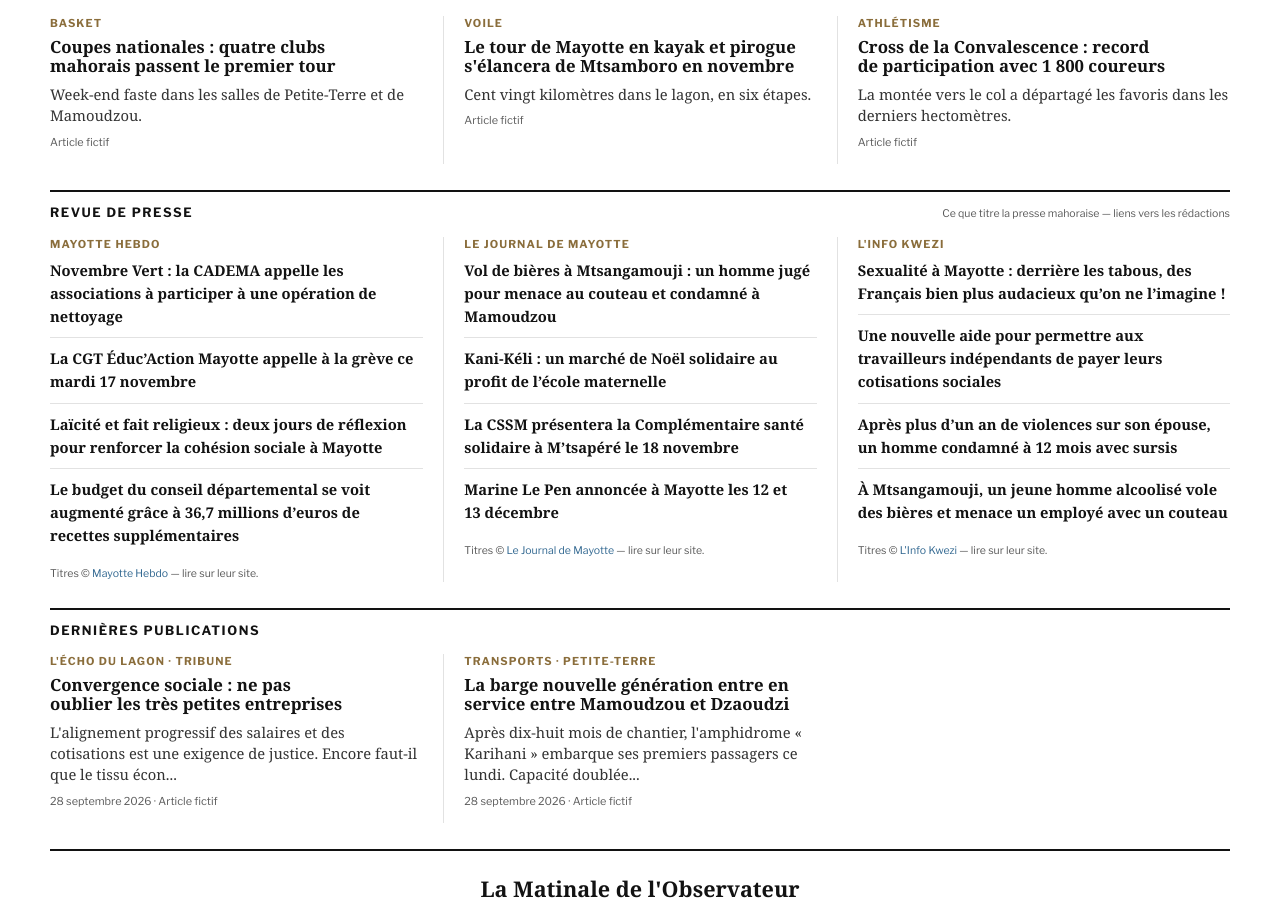
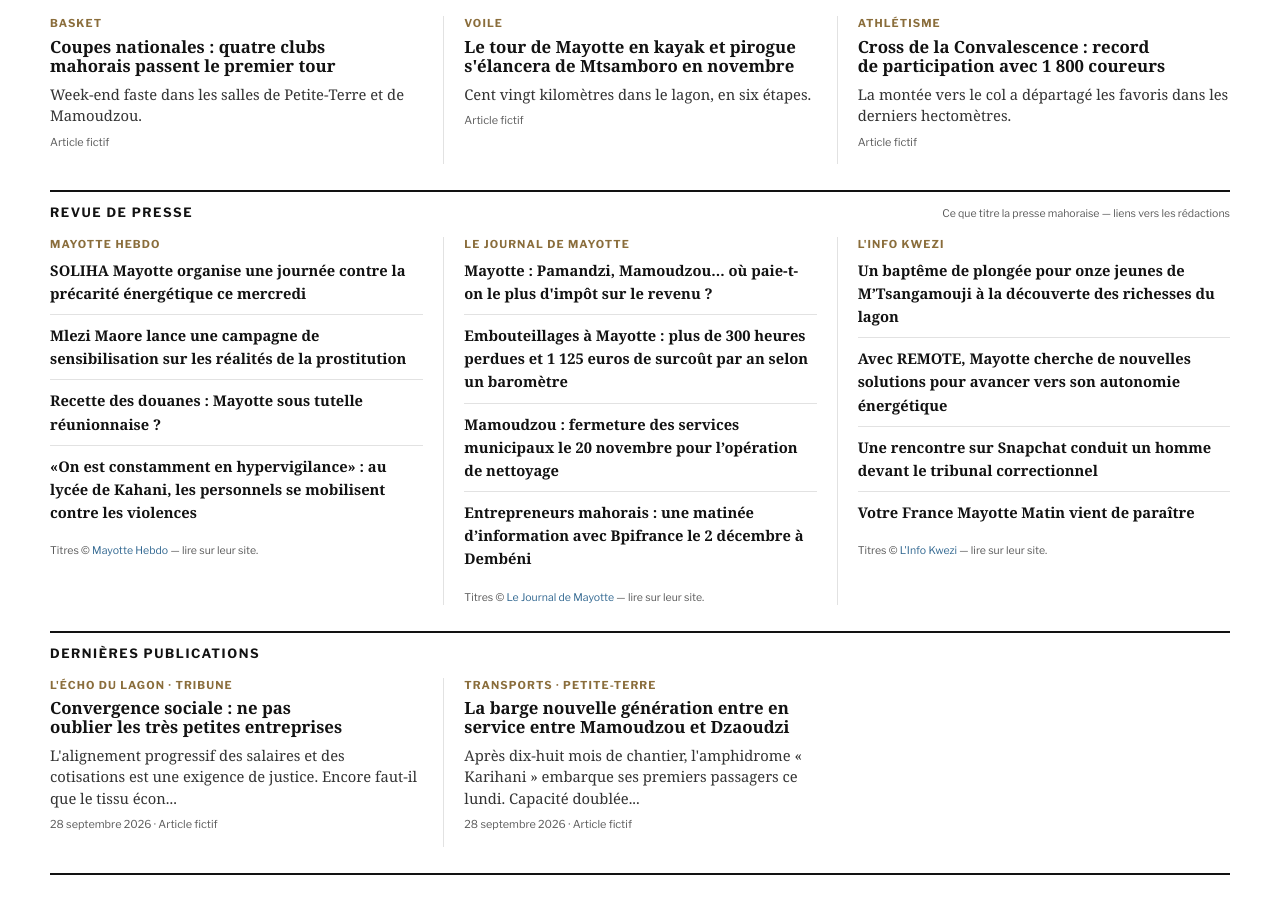
Before and after one commit to esdine/observateur-mayotte, a Jekyll site: the page built from index.html, in a window 1280 px wide and 900 px high, scrolled down 2796 px. Built offline with Jekyll 4.4.1, drawn with Linux system fonts in a browser that asks for light colours; some web fonts are replaced; some of the changed text lies outside the part shown.

Commit message:
Édition du matin : météo et revue de presse

```diff
--- a/_data/meteo.yml
+++ b/_data/meteo.yml
@@ -1,8 +1,8 @@
 # Genere par outils/maj_meteo.py - source Open-Meteo (donnees reelles)
-date_affichee: "Mardi 17 novembre 2026"
+date_affichee: "Mercredi 18 novembre 2026"
 tmin: 25
-tmax: 31
+tmax: 30
 ciel: "Bruine"
 vent_kmh: 14
 temp_mer: 29
-maj: "2026-11-17T14:07+0300"
+maj: "2026-11-18T13:43+0300"
--- a/_data/revue.yml
+++ b/_data/revue.yml
@@ -3,33 +3,33 @@ sources:
   - nom: "Mayotte Hebdo"
     site: "https://mayottehebdo.com/"
     titres:
-      - titre: "Novembre Vert : la CADEMA appelle les associations à participer à une opération de nettoyage"
-        lien: "https://www.mayottehebdo.com/actualite/breves/novembre-vert-la-cadema-appelle-les-associations-a-participer-a-une-operation-de-nettoyage/"
-      - titre: "La CGT Éduc’Action Mayotte appelle à la grève ce mardi 17 novembre"
-        lien: "https://www.mayottehebdo.com/actualite/breves/la-cgt-educaction-mayotte-appelle-a-la-greve-ce-mardi-17-novembre/"
-      - titre: "Laïcité et fait religieux : deux jours de réflexion pour renforcer la cohésion sociale à Mayotte"
-        lien: "https://www.mayottehebdo.com/actualite/breves/laicite-et-fait-religieux-deux-jours-de-reflexion-pour-renforcer-la-cohesion-sociale-a-mayotte/"
-      - titre: "Le budget du conseil départemental se voit augmenté grâce à 36,7 millions d’euros de recettes supplémentaires"
-        lien: "https://www.mayottehebdo.com/actualite/politique/le-budget-du-conseil-departemental-se-voit-augmente-grace-a-367-millions-deuros-de-recettes-supplementaires/"
+      - titre: "SOLIHA Mayotte organise une journée contre la précarité énergétique ce mercredi"
+        lien: "https://www.mayottehebdo.com/actualite/breves/soliha-mayotte-organise-une-journee-contre-la-precarite-energetique-ce-mercredi/"
+      - titre: "Mlezi Maore lance une campagne de sensibilisation sur les réalités de la prostitution"
+        lien: "https://www.mayottehebdo.com/actualite/breves/mlezi-maore-lance-une-campagne-de-sensibilisation-sur-les-realites-de-la-prostitution/"
+      - titre: "Recette des douanes : Mayotte sous tutelle réunionnaise ?"
+        lien: "https://www.mayottehebdo.com/actualite/politique/recette-des-douanes-mayotte-sous-tutelle-reunionnaise/"
+      - titre: "«On est constamment en hypervigilance» : au lycée de Kahani, les personnels se mobilisent contre les violences"
+        lien: "https://www.mayottehebdo.com/actualite/education/on-est-constamment-en-hypervigilance-au-lycee-de-kahani-les-personnels-se-mobilisent-contre-les-violences/"
   - nom: "Le Journal de Mayotte"
     site: "https://lejournaldemayotte.yt/"
     titres:
-      - titre: "Vol de bières à Mtsangamouji : un homme jugé pour menace au couteau et condamné à Mamoudzou"
-        lien: "https://lejournaldemayotte.yt/articles/vol-de-bieres-a-mtsangamouji-un-homme-juge-pour-menace-au-couteau-et-condamne-a-mamoudzou"
-      - titre: "Kani-Kéli : un marché de Noël solidaire au profit de l’école maternelle"
-        lien: "https://lejournaldemayotte.yt/articles/kani-keli-un-marche-de-noel-solidaire-au-profit-de-lecole-maternelle"
-      - titre: "La CSSM présentera la Complémentaire santé solidaire à M’tsapéré le 18 novembre"
-        lien: "https://lejournaldemayotte.yt/articles/la-cssm-presentera-la-complementaire-sante-solidaire-a-mtsapere-le-18-novembre"
-      - titre: "Marine Le Pen annoncée à Mayotte les 12 et 13 décembre"
-        lien: "https://lejournaldemayotte.yt/articles/marine-le-pen-annoncee-a-mayotte-les-12-et-13-decembre"
+      - titre: "Mayotte : Pamandzi, Mamoudzou… où paie-t-on le plus d'impôt sur le revenu ?"
+        lien: "https://lejournaldemayotte.yt/articles/mayotte-pamandzi-mamoudzou-ou-paie-t-on-le-plus-dimpot-sur-le-revenu"
+      - titre: "Embouteillages à Mayotte : plus de 300 heures perdues et 1 125 euros de surcoût par an selon un baromètre"
+        lien: "https://lejournaldemayotte.yt/articles/embouteillages-a-mayotte-plus-de-300-heures-perdues-et-1-125-euros-de-surcout-par-an-selon-un-barometre"
+      - titre: "Mamoudzou : fermeture des services municipaux le 20 novembre pour l’opération de nettoyage"
+        lien: "https://lejournaldemayotte.yt/articles/mamoudzou-fermeture-des-services-municipaux-le-20-novembre-pour-loperation-de-nettoyage"
+      - titre: "Entrepreneurs mahorais : une matinée d’information avec Bpifrance le 2 décembre à Dembéni"
+        lien: "https://lejournaldemayotte.yt/articles/entrepreneurs-mahorais-une-matinee-dinformation-avec-bpifrance-le-2-decembre-a-dembeni"
   - nom: "L'Info Kwezi"
     site: "https://www.linfokwezi.fr/"
     titres:
-      - titre: "Sexualité à Mayotte : derrière les tabous, des Français bien plus audacieux qu’on ne l’imagine !"
-        lien: "https://www.linfokwezi.fr/sexualite-a-mayotte-derriere-les-tabous-des-francais-bien-plus-audacieux-quon-ne-limagine/"
-      - titre: "Une nouvelle aide pour permettre aux travailleurs indépendants de payer leurs cotisations sociales"
-        lien: "https://www.linfokwezi.fr/une-nouvelle-aide-pour-permettre-aux-travailleurs-independants-de-payer-leurs-cotisations-sociales/"
-      - titre: "Après plus d’un an de violences sur son épouse, un homme condamné à 12 mois avec sursis"
-        lien: "https://www.linfokwezi.fr/apres-plus-dun-an-de-violences-sur-son-epouse-un-homme-condamne-a-12-mois-avec-sursis/"
-      - titre: "À Mtsangamouji, un jeune homme alcoolisé vole des bières et menace un employé avec un couteau"
-        lien: "https://www.linfokwezi.fr/a-mtsangamouji-un-jeune-homme-alcoolise-vole-des-bieres-et-menace-un-employe-avec-un-couteau/"
+      - titre: "Un baptême de plongée pour onze jeunes de M’Tsangamouji à la découverte des richesses du lagon"
+        lien: "https://www.linfokwezi.fr/un-bapteme-de-plongee-pour-onze-jeunes-de-mtsangamouji-a-la-decouverte-des-richesses-du-lagon/"
+      - titre: "Avec REMOTE, Mayotte cherche de nouvelles solutions pour avancer vers son autonomie énergétique"
+        lien: "https://www.linfokwezi.fr/avec-remote-mayotte-cherche-de-nouvelles-solutions-pour-avancer-vers-son-autonomie-energetique/"
+      - titre: "Une rencontre sur Snapchat conduit un homme devant le tribunal correctionnel"
+        lien: "https://www.linfokwezi.fr/une-rencontre-sur-snapchat-conduit-un-homme-devant-le-tribunal-correctionnel/"
+      - titre: "Votre France Mayotte Matin vient de paraître"
+        lien: "https://www.linfokwezi.fr/votre-france-mayotte-matin-vient-de-paraitre-249/"
```
